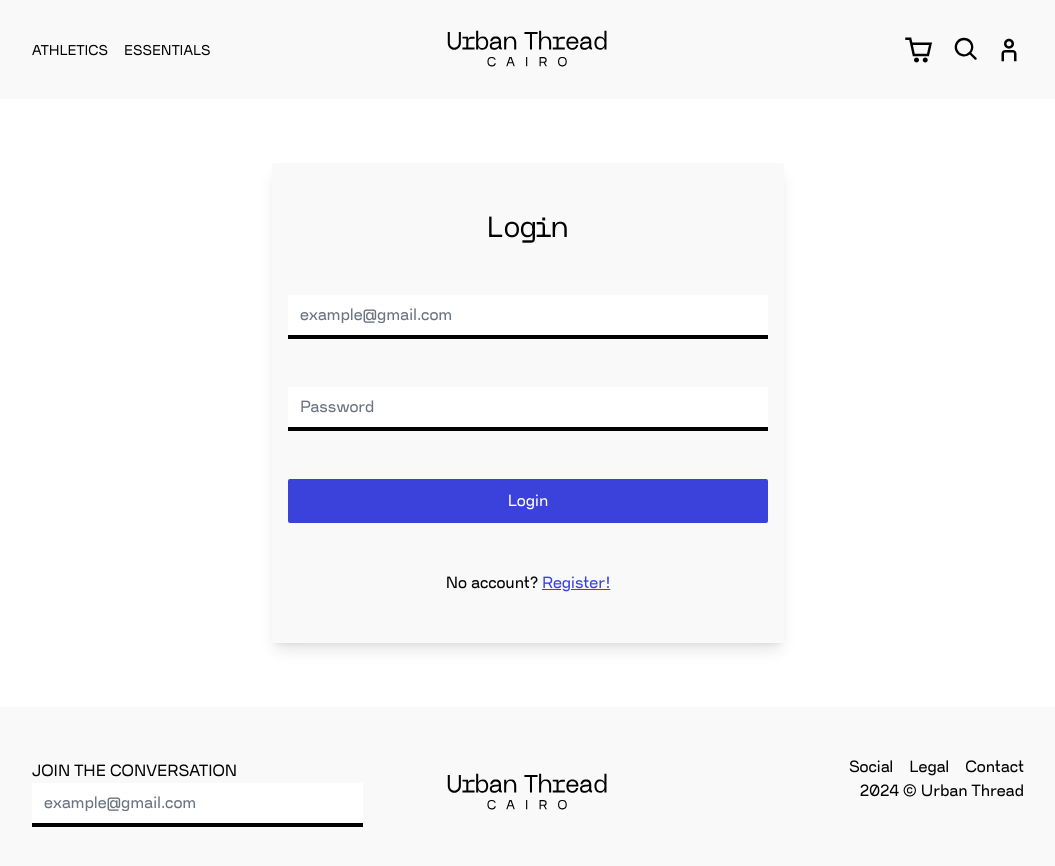
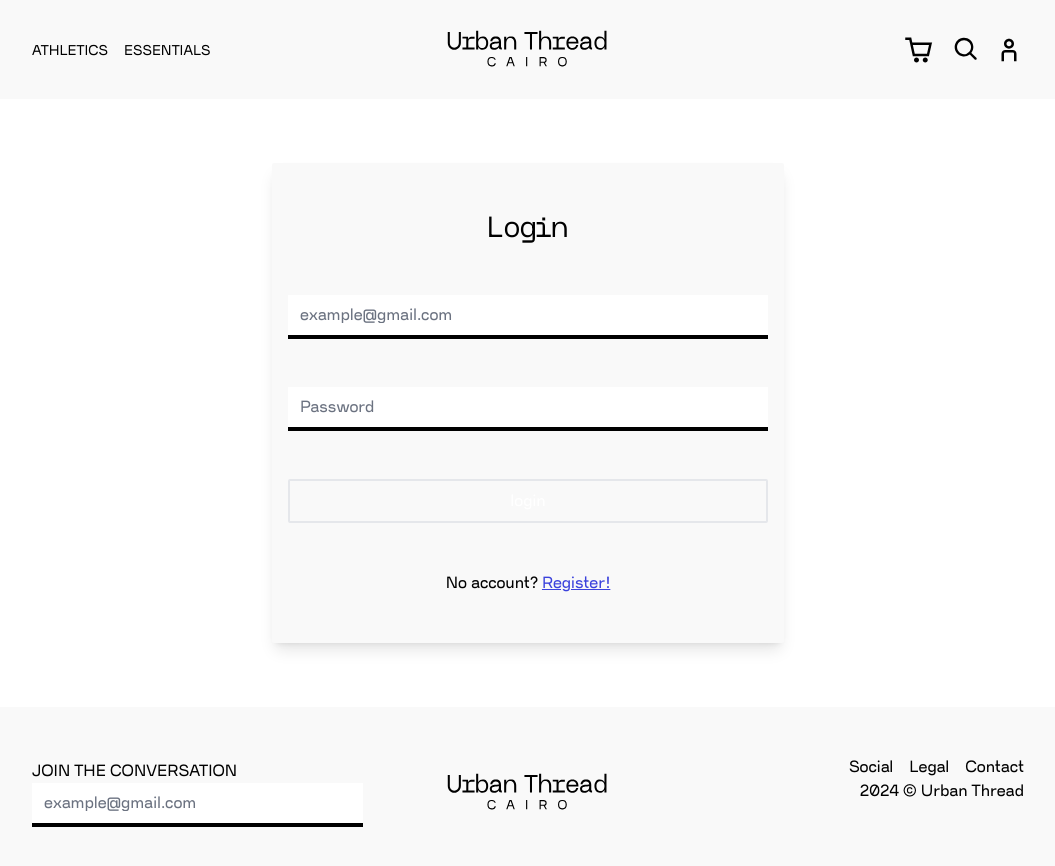
Before and after one commit to DataScienceGraduation/P1-T1-Frontend, a React (Create React App) app: page /login in a window 1280 px wide. Shown: the top 866 px of the page, without its empty margins (112-1167 px from the left). Built offline with nearby package versions, Linux system fonts and the light colour scheme.

Commit message:
feat: created a button component
Co-authored-by: malakjjk <134284388+malakjjk@users.noreply.github.com>

```diff
--- /dev/null
+++ b/src/Components/Button.tsx
@@ -0,0 +1,18 @@
+import React from 'react';
+
+interface ButtonProps {
+    text: string;
+    color: string;
+    variant?: 'solid' | 'ghost';
+    onClick?: () => void;
+}
+
+const Button: React.FC<ButtonProps> = ({text, color, variant='solid', onClick})=>{
+    return (
+        <button className={`w-full py-2 text-white transition-all delay-150 border-2 rounded-sm ${variant === 'solid' ? `border-${color} bg-${color}` : `hover:text-white text-${color} hover:bg-${color} bg-transparent border-${color}`} `} onClick={onClick}>
+            {text}
+        </button>
+    );
+}
+
+export default Button;
--- a/src/login.tsx
+++ b/src/login.tsx
@@ -1,6 +1,7 @@
 import React from 'react';
 import Layout from './Components/Layout';
 import Form from './Components/Form';
+import Button from './Components/Button';
 import { Link } from 'react-router-dom';
 
 const Login = () => {
@@ -11,7 +12,7 @@ const Login = () => {
                 <h1 className='text-3xl text-center font-heading'>Login</h1>
                 <Form type='email' placeholder='example@gmail.com' required={true} className='w-full' />
                 <Form type='password' placeholder='Password' required={true} className='w-full' />
-                <button className='w-full py-2 text-white transition-all delay-150 border-2 rounded-sm border-primary hover:text-primary hover:bg-transparent bg-primary'>Login</button>
+                <Button text='login' color='primary'/>
             </form>
             <p className='text-center '>No account? <Link className='underline transition-all delay-150 text-primary hover:text-black hover:no-underline' to={'../register'}>Register!</Link></p>
         </div>
--- a/src/register.tsx
+++ b/src/register.tsx
@@ -1,6 +1,7 @@
 import React from 'react';
 import Layout from './Components/Layout';
 import Form from './Components/Form';
+import Button from './Components/Button';
 import { Link } from 'react-router-dom';
 
 const Register = () => {
@@ -16,7 +17,7 @@ const Register = () => {
                 <Form type='text' placeholder='Address' required={true} className='w-full' />
                 <Form type='password' placeholder='Password' required={true} className='w-full' />
                 <Form type='password' placeholder='Confirm Password' required={true} className='w-full' />
-                <button className='w-full py-2 text-white transition-all delay-150 border-2 rounded-sm border-primary hover:text-primary hover:bg-transparent bg-primary'>Login</button>
+                <Button text='Register' color='primary'/>
             </form>
             <p className='text-center '>Already have an account? <Link className='underline transition-all delay-150 text-primary hover:text-black hover:no-underline' to={'../login'}>Login!</Link></p>
         </div>
```
